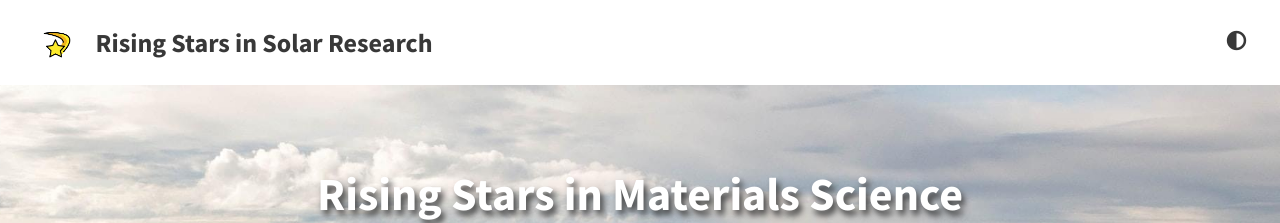
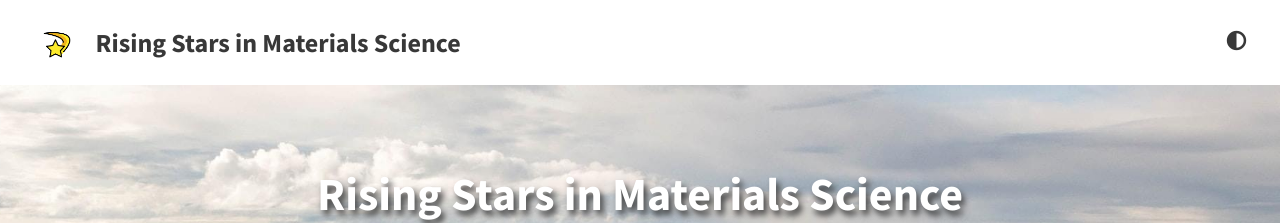
Before and after one commit to MAINSTRAEM/old_website, a Jekyll site: the page built from index.md, in a window 1280 px wide. Shown: the top 223 px of the page. Built offline with Jekyll 4.4.1, drawn with Linux system fonts in a browser that asks for light colours.

Commit message:
Update _config.yml

```diff
--- a/_config.yml
+++ b/_config.yml
@@ -3,8 +3,8 @@ baseurl: ""
 url: "mainstraem.github.io"
 
 # THEME-SPECIFIC CONFIGURATION
-title: Rising Stars in Solar Research                                  # site's title
-description: "Rising Stars in Solar Research"      # used by search engines
+title: Rising Stars in Materials Science                                  # site's title
+description: "Rising Stars in Materials Science"      # used by search engines
 avatar: assets/img/1F4AB_color.png                     # Empty for no avatar in navbar
 favicon: assets/1F4AB_color.png                        # Icon displayed in the tab
 
```
